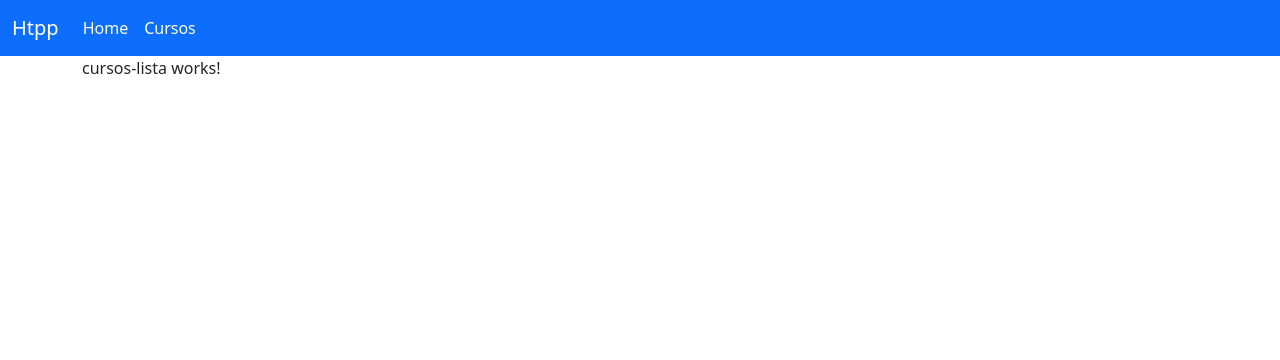
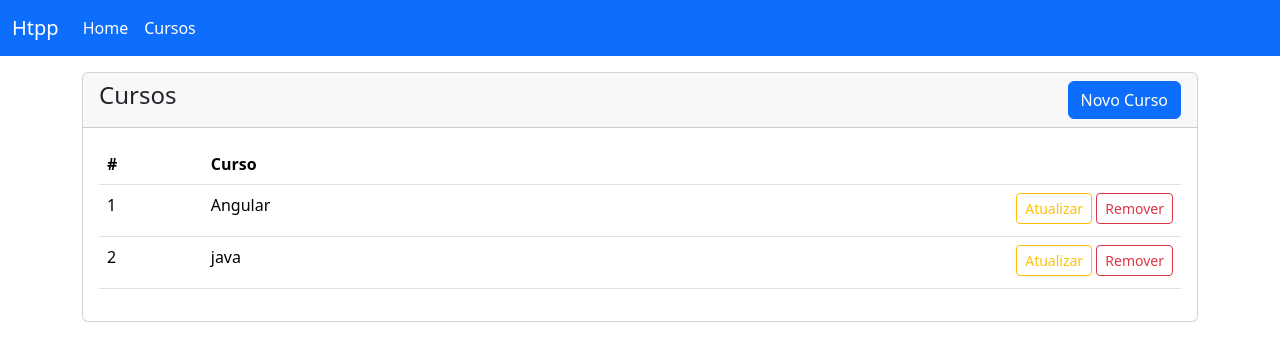
Before and after one commit to uiratan/angular-requests-http, an Angular app: page /cursos in a window 1280 px wide. Shown: the top 360 px of the page. Built offline with nearby package versions, Linux system fonts and the light colour scheme; data requests are answered from the project's data file.

Commit message:
cursos module created

```diff
--- a/src/app/app.module.ts
+++ b/src/app/app.module.ts
@@ -1,9 +1,10 @@
+import { HttpClientModule } from '@angular/common/http';
 import { NgModule } from '@angular/core';
 import { BrowserModule } from '@angular/platform-browser';
+import { BrowserAnimationsModule } from '@angular/platform-browser/animations';
 
 import { AppRoutingModule } from './app-routing.module';
 import { AppComponent } from './app.component';
-import { BrowserAnimationsModule } from '@angular/platform-browser/animations';
 
 @NgModule({
   declarations: [
@@ -12,7 +13,8 @@ import { BrowserAnimationsModule } from '@angular/platform-browser/animations';
   imports: [
     BrowserModule,
     AppRoutingModule,
-    BrowserAnimationsModule
+    BrowserAnimationsModule,
+    HttpClientModule
   ],
   providers: [],
   bootstrap: [AppComponent]
--- /dev/null
+++ b/src/app/cursos/curso.ts
@@ -0,0 +1,4 @@
+export interface Curso {
+  id: number;
+  nome: string;
+}
--- a/src/app/cursos/cursos-lista/cursos-lista.component.html
+++ b/src/app/cursos/cursos-lista/cursos-lista.component.html
@@ -1 +1,63 @@
-<p>cursos-lista works!</p>
+<div class="card mt-3">
+  <div class="card-header">
+    <div class="float-start">
+      <h4>Cursos</h4>
+    </div>
+    <div class="float-end">
+      <button type="button" class="btn btn-primary" [routerLink]="['novo']">Novo Curso</button>
+      <!-- <button type="button" class="btn btn-secondary" (click)="onRefresh()">Atualizar</button> -->
+    </div>
+  </div>
+  <div class="card-body">
+    <!-- <table class="table table-hover" *ngIf="(cursos$ | async) as cursos; else loading"> -->
+    <table class="table table-hover">
+      <thead>
+        <tr>
+          <th>#</th>
+          <th>Curso</th>
+          <th></th>
+        </tr>
+      </thead>
+      <tbody>
+        <tr *ngFor="let curso of cursos">
+          <td>{{ curso.id }}</td>
+          <td>{{ curso.nome }}</td>
+          <td>
+            <span class="float-end">
+              <!-- <button class="btn btn-outline-warning mb-1 btn-sm" (click)="onEdit(curso.id)"> -->
+              <button class="btn btn-outline-warning mb-1 btn-sm">
+                Atualizar
+              </button>
+
+              <!-- (click)="onDelete(curso)" -->
+              <button class="btn btn-outline-danger mb-1 btn-sm">
+                Remover
+              </button>
+            </span>
+          </td>
+        </tr>
+      </tbody>
+    </table>
+
+    <!-- <ng-template #loading>
+      <span>Carregando Cursos...</span>
+    </ng-template> -->
+
+    <!--ng-template #loadingError>
+      <div *ngIf="error$ | async; else loading" >
+        Erro ao carregar cursos. Tente novamente mais tarde.
+      </div>
+      <ng-template #loading>
+          <span>Carregando Cursos...</span>
+      </ng-template>
+    </ng-template -->
+  </div>
+</div>
+
+<!-- <ng-template #deleteModal>
+  <div class="modal-body text-center">
+    <p>Tem certeza que deseja remover esse curso?</p>
+    <button type="button" class="btn btn-default" (click)="onConfirmDelete()">Sim</button>
+    <button type="button" class="btn btn-primary" (click)="onDeclineDelete()">Nao</button>
+  </div>
+</ng-template> -->
--- a/src/app/cursos/cursos-lista/cursos-lista.component.ts
+++ b/src/app/cursos/cursos-lista/cursos-lista.component.ts
@@ -1,10 +1,24 @@
 import { Component } from '@angular/core';
+import { CursosService } from '../cursos.service';
+import { Curso } from '../curso';
 
 @Component({
   selector: 'app-cursos-lista',
   templateUrl: './cursos-lista.component.html',
-  styleUrls: ['./cursos-lista.component.scss']
+  styleUrls: ['./cursos-lista.component.scss'],
+  preserveWhitespaces: true
 })
 export class CursosListaComponent {
 
+  cursos: Curso[] = [];
+
+  constructor(
+    private service: CursosService
+  ) {}
+
+  ngOnInit() {
+    this.service.list()
+      .subscribe(dados => this.cursos = dados);
+  }
+
 }
--- /dev/null
+++ b/src/app/cursos/cursos.service.ts
@@ -0,0 +1,24 @@
+import { HttpClient } from '@angular/common/http';
+import { Injectable } from '@angular/core';
+import { tap } from 'rxjs';
+
+import { Curso } from './curso';
+
+@Injectable({
+  providedIn: 'root'
+})
+export class CursosService {
+
+  private readonly API = 'http://localhost:3000/cursos';
+  constructor(
+    private http: HttpClient
+  ) { }
+
+  list() {
+    return this.http.get<Curso[]>(this.API)
+      .pipe(
+        tap(console.log)
+      );
+  }
+
+}
```
Also changed, not shown: 1 other file (tests, documents, lock files or other folders).
